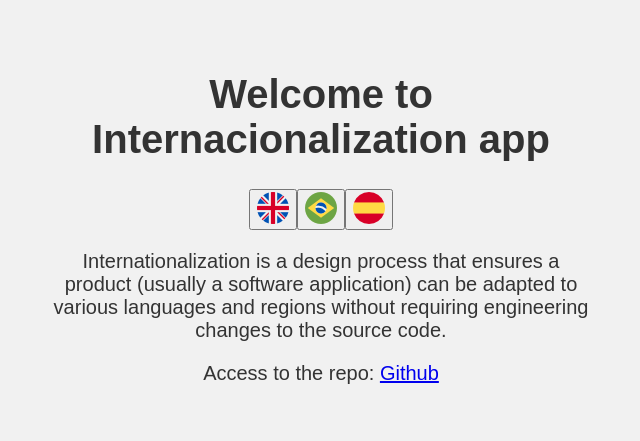
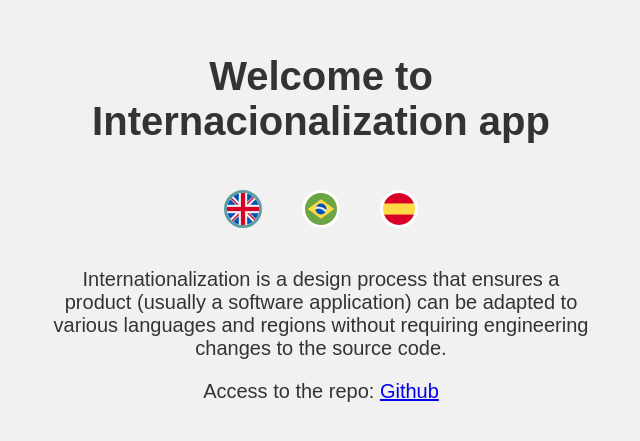
Before and after one commit to weider86-zz/internationalization, a React app: page / in a window 1280 px wide. Shown: the part 103-544 px from the top of the page, without its empty margins (319-959 px from the left). Built offline with nearby package versions, Linux system fonts and the light colour scheme.

Commit message:
Consume styled button component

```diff
--- a/src/components/Main.jsx
+++ b/src/components/Main.jsx
@@ -1,5 +1,6 @@
 import React from "react";
 import { useTranslation } from "react-i18next";
+import { Button } from "./Button";
 import uk_flag from "../assets/images/uk-flag.png";
 import brazil_flag from "../assets/images/brazil-flag.png";
 import spanish_flag from "../assets/images/spanish-flag.png";
@@ -11,15 +12,24 @@ export const Main = () => {
   return (
     <div>
       <h1>{translate("title", { project: "Internacionalization " })} app</h1>
-      <button onClick={() => i18n.changeLanguage("default_en")}>
+      <Button
+        active={i18n.language === "default_en"}
+        onClick={() => i18n.changeLanguage("default_en")}
+      >
         <img src={uk_flag} alt="English version" />
-      </button>
-      <button onClick={() => i18n.changeLanguage("default_pt_br")}>
+      </Button>
+      <Button
+        active={i18n.language === "default_pt_br"}
+        onClick={() => i18n.changeLanguage("default_pt_br")}
+      >
         <img src={brazil_flag} alt="Portuguese-Brazil version" />
-      </button>
-      <button onClick={() => i18n.changeLanguage("default_es")}>
+      </Button>
+      <Button
+        active={i18n.language === "default_es"}
+        onClick={() => i18n.changeLanguage("default_es")}
+      >
         <img src={spanish_flag} alt="Spanish version" />
-      </button>
+      </Button>
       <p>{translate("text")}</p>
       <p>
         {`${translate("repo_access")}: `}
```
